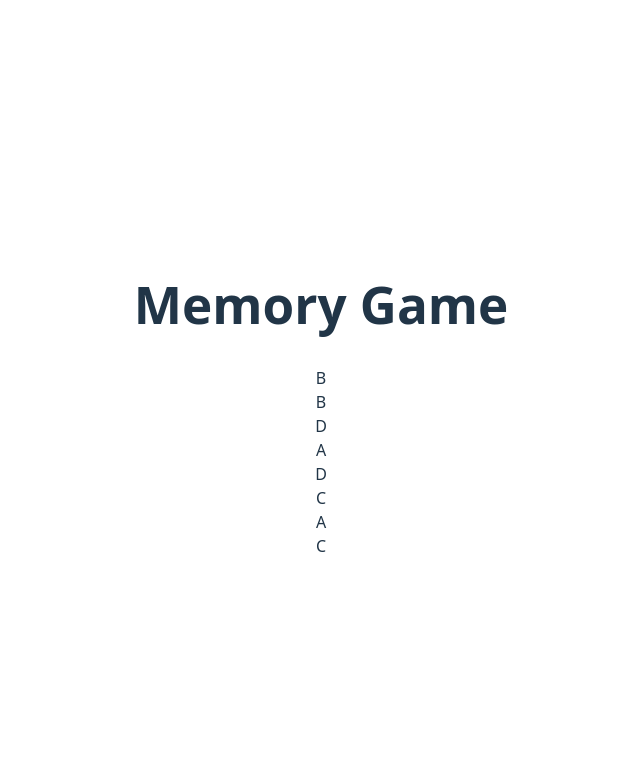
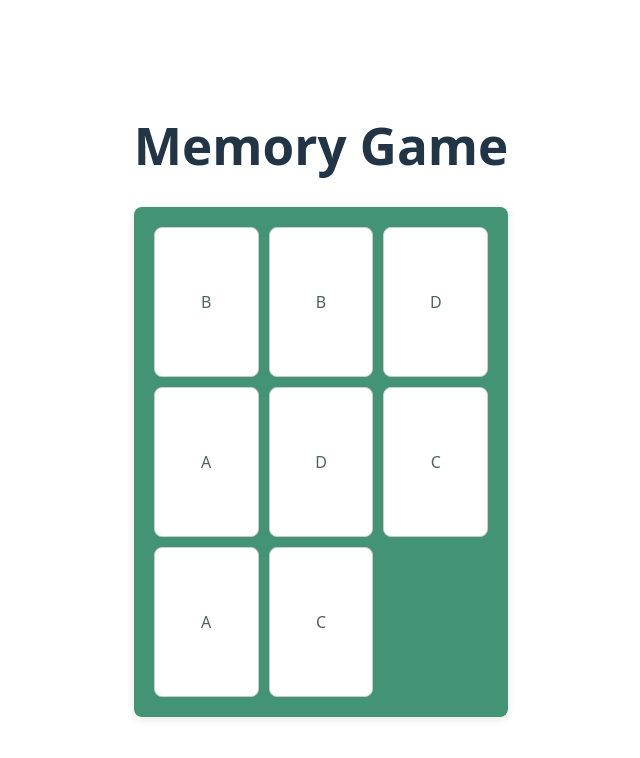
Before and after one commit to lucasfads/memory-game, a React (Vite) app: page / in a window 1280 px wide. Shown: the top 758 px of the page, without its empty margins (319-959 px from the left). Built offline with nearby package versions, Linux system fonts and the light colour scheme.

Commit message:
feat: add styling for BoardView component and update card class assignment

```diff
--- /dev/null
+++ b/src/components/BoardView/BoardView.css
@@ -0,0 +1,24 @@
+.board {
+    display: grid;
+    grid-template-columns: repeat(auto-fill, minmax(100px, 1fr));
+    gap: 10px;
+    padding: 20px;
+    background-color: #439474;
+    border-radius: 8px;
+    box-shadow: 0 2px 10px rgba(0, 0, 0, 0.1);
+}
+
+.card {
+    box-sizing: border-box;
+    width: 100%;
+    height: 150px;
+    background-color: #fff;
+    border: 1px solid #ccc;
+    border-radius: 8px;
+    display: flex;
+    align-items: center;
+    justify-content: center;
+    cursor: pointer;
+    transition: transform 0.3s ease;
+    color: #4f6367;
+}
--- a/src/components/BoardView/BoardView.tsx
+++ b/src/components/BoardView/BoardView.tsx
@@ -1,4 +1,5 @@
 import Board from '../../models/Board';
+import './BoardView.css';
 
 const BoardView = () => {
     const board = new Board(['A', 'B', 'C', 'D'], 4);
@@ -6,7 +7,7 @@ const BoardView = () => {
     return (
         <div className="board">
             {board.cards.map((card) => (
-                <div key={`${card.pairId}-${card.id}`}>
+                <div key={`${card.pairId}-${card.id}`} className='card'>
                     { card.content }
                 </div>
             ))}
```
